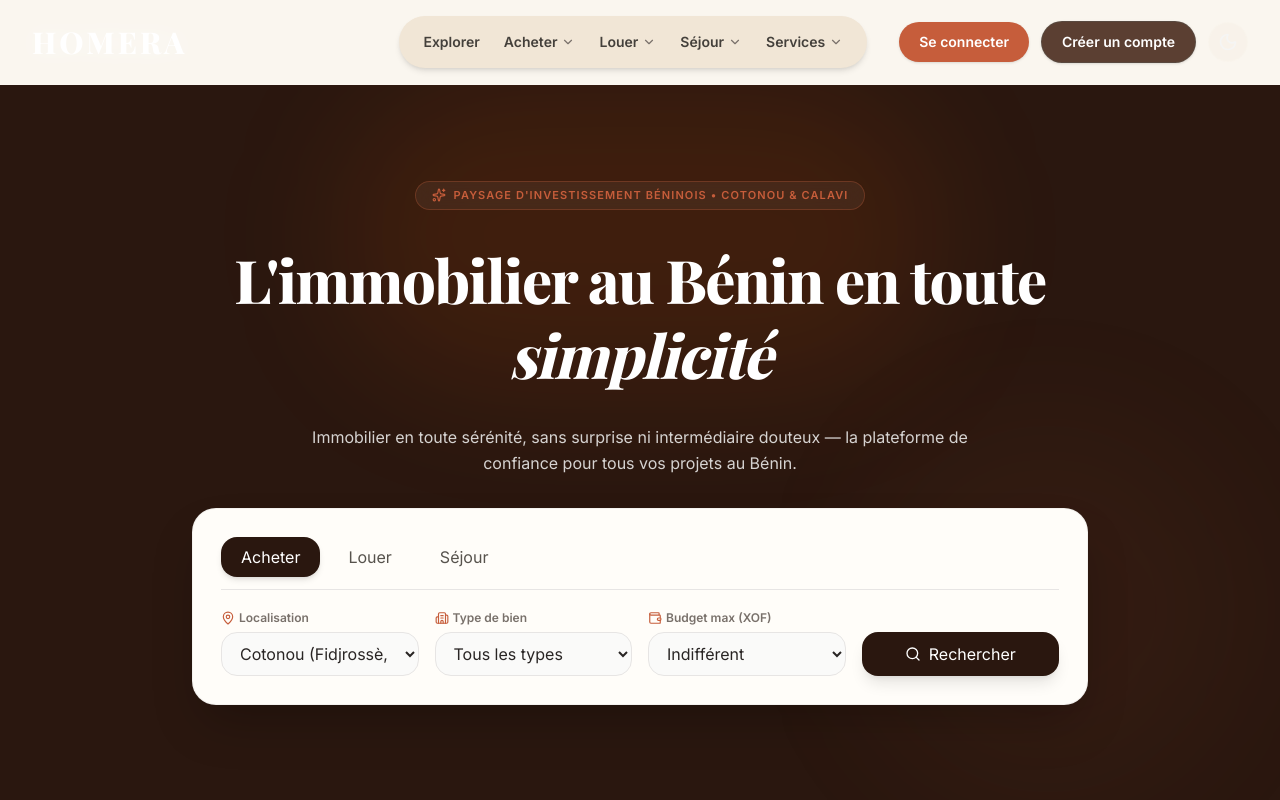
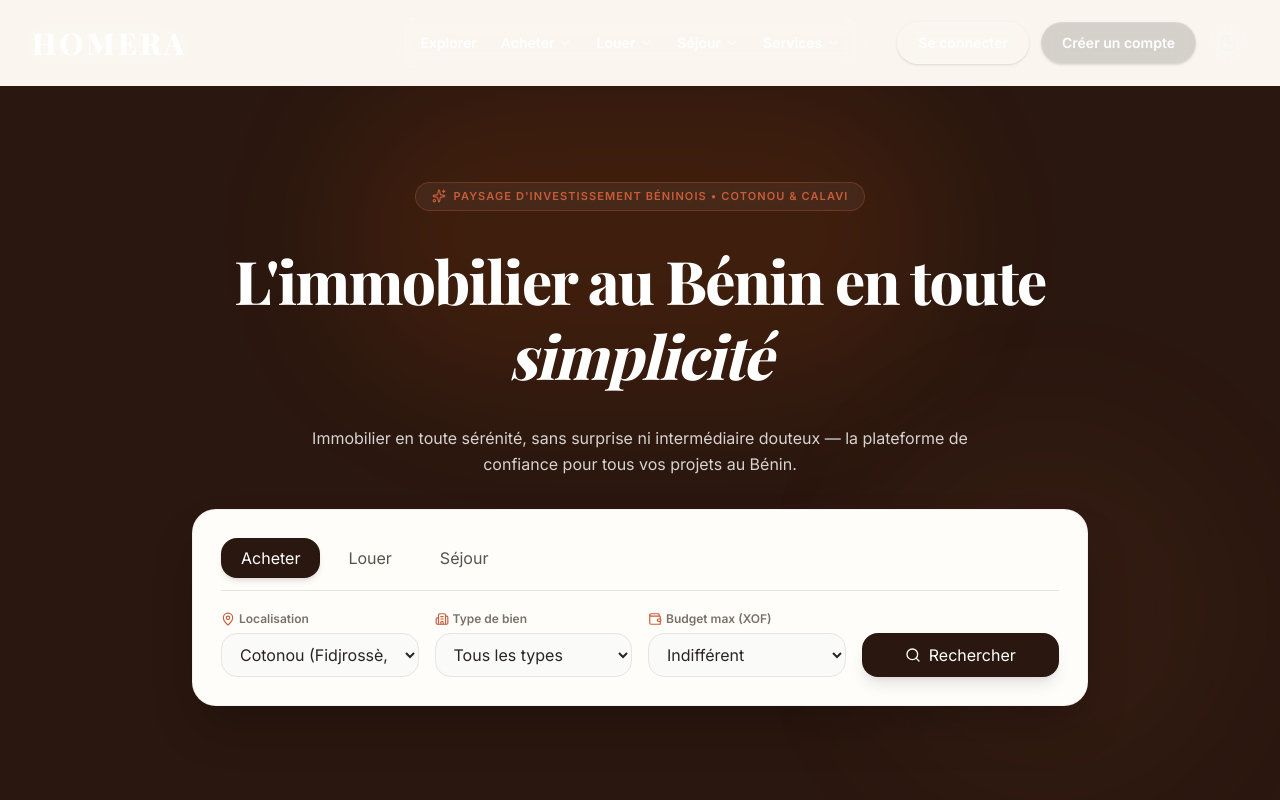
Before and after one commit to Leogued/HOMERA, a Next.js app in the folder homera/: page / in a window 1280 px wide. Shown: the top 800 px of the page. Built offline with nearby package versions, Linux system fonts and the light colour scheme; a web font is replaced by a local one.

Commit message:
style(Navbar): update styles for improved visibility and aesthetics

```diff
--- a/homera/components/layout/Navbar.tsx
+++ b/homera/components/layout/Navbar.tsx
@@ -96,7 +96,7 @@ export function Navbar() {
   };
 
   return (
-    <header className="w-full bg-transparent text-white py-4 px-4 sm:px-8 border-b border-white/10 transition-colors duration-300 relative z-50">
+    <header className="w-full bg-transparent text-white py-4 px-4 sm:px-8 transition-colors duration-300 relative z-50 border-0">
       <div className="max-w-7xl mx-auto flex items-center justify-between">
         {/* Brand Logo - White Serif Text with Glow Effect */}
         <Link href="/" className="flex items-center group">
@@ -106,7 +106,7 @@ export function Navbar() {
         </Link>
 
         {/* Center Navigation Pill Capsule (Desktop/Tablet landscape with Dropdowns) */}
-        <nav className="hidden lg:flex items-center bg-[#F1E6D6] px-6 py-2.5 rounded-full shadow-md gap-6 text-sm font-semibold text-stone-700 lg:ml-auto lg:mr-8 relative">
+        <nav className="hidden lg:flex items-center bg-white/5 backdrop-blur-sm border border-white/10 px-6 py-2.5 rounded-full shadow-[0_0_0_1px_rgba(255,255,255,0.04)] gap-6 text-sm font-semibold text-white lg:ml-auto lg:mr-8 relative">
           {navItems.map((item) => (
             <div
               key={item.title}
@@ -123,13 +123,13 @@ export function Navbar() {
                   }
                   handleNavClick(e, item.href);
                 }}
-                className="hover:text-stone-900 transition-colors inline-flex items-center gap-1 py-1"
+                className="hover:text-white/90 transition-colors inline-flex items-center gap-1 py-1"
               >
                 <span>{item.title}</span>
                 {item.submenu && (
                   <ChevronDown
-                    className={`w-3.5 h-3.5 text-stone-500 group-hover:text-stone-900 transition-transform duration-200 ${
-                      openDropdown === item.title ? "rotate-180 text-stone-900" : ""
+                    className={`w-3.5 h-3.5 text-white/60 group-hover:text-white transition-transform duration-200 ${
+                      openDropdown === item.title ? "rotate-180 text-white" : ""
                     }`}
                   />
                 )}
@@ -144,13 +144,13 @@ export function Navbar() {
                       : "opacity-0 invisible -translate-y-2 pointer-events-none group-hover:opacity-100 group-hover:visible group-hover:translate-y-0 group-hover:pointer-events-auto"
                   }`}
                 >
-                  <div className="bg-[#3E2418] border border-stone-700/60 rounded-2xl shadow-2xl p-2.5 min-w-55 w-max text-white flex flex-col items-center space-y-1">
+                  <div className="bg-black/20 border border-white/10 backdrop-blur-md rounded-2xl shadow-2xl p-2.5 min-w-55 w-max text-white flex flex-col items-center space-y-1">
                     {item.submenu.map((sub) => (
                       <Link
                         key={sub.label}
                         href={sub.href}
                         onClick={(e) => handleNavClick(e, sub.href)}
-                        className="w-full text-center px-5 py-2 rounded-xl text-xs font-medium text-stone-200 hover:bg-white/10 hover:text-homera-terracotta transition-all whitespace-nowrap"
+                        className="w-full text-center px-5 py-2 rounded-xl text-xs font-medium text-white/80 hover:bg-white/10 hover:text-white transition-all whitespace-nowrap"
                       >
                         {sub.label}
                       </Link>
@@ -167,7 +167,7 @@ export function Navbar() {
           <Link
             href="#login"
             onClick={(e) => handleNavClick(e, "#login")}
-            className="bg-homera-terracotta hover:bg-homera-terracotta-light text-[#2A170F] font-semibold text-sm px-5 py-2.5 rounded-full transition-all shadow-sm"
+            className="bg-white/8 hover:bg-white/12 text-white font-semibold text-sm px-5 py-2.5 rounded-full border border-white/15 backdrop-blur-sm transition-all shadow-sm"
           >
             Se connecter
           </Link>
@@ -175,7 +175,7 @@ export function Navbar() {
           <Link
             href="#register"
             onClick={(e) => handleNavClick(e, "#register")}
-            className="bg-[#4A2C1D]/90 hover:bg-[#5A3726] text-white font-semibold text-sm px-5 py-2.5 rounded-full border border-stone-600/50 transition-all shadow-sm"
+            className="bg-black/15 hover:bg-black/25 text-white font-semibold text-sm px-5 py-2.5 rounded-full border border-white/15 backdrop-blur-sm transition-all shadow-sm"
           >
             Créer un compte
           </Link>
@@ -183,7 +183,7 @@ export function Navbar() {
           {mounted && (
             <button
               onClick={() => setTheme(isDark ? "light" : "dark")}
-              className="w-10 h-10 rounded-full bg-[#F1E6D6]/20 hover:bg-[#F1E6D6]/30 text-white flex items-center justify-center transition-colors border border-white/10"
+              className="w-10 h-10 rounded-full bg-white/8 hover:bg-white/12 text-white flex items-center justify-center transition-colors border border-white/10 backdrop-blur-sm"
               aria-label="Changer le mode d'affichage"
             >
               {isDark ? (
```
